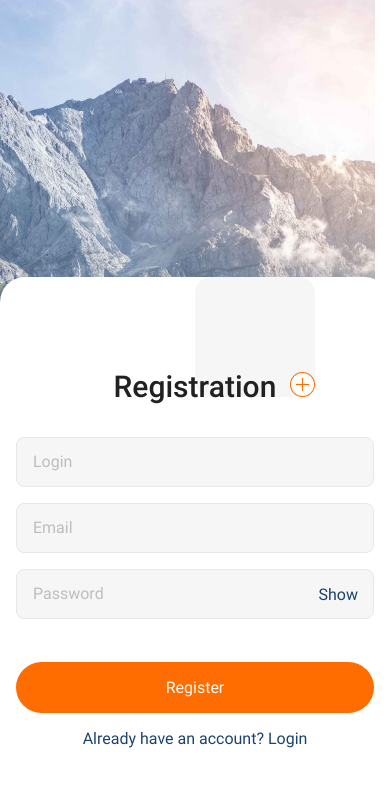
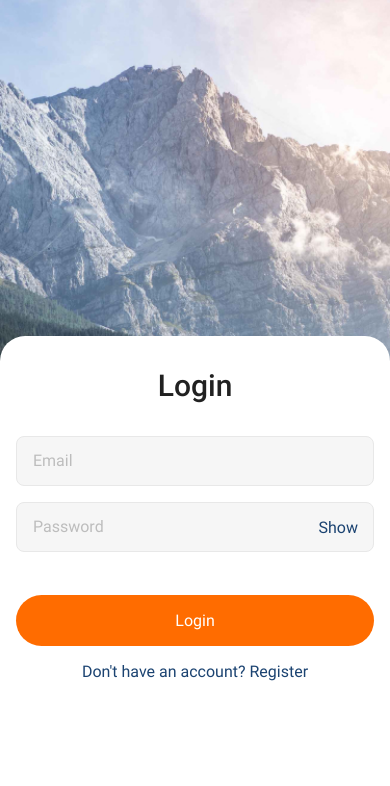
Before and after one commit to i-havr/react-native, a React Native app: screen / in a window 390 px wide. Shown: the top 786 px of the page. Built offline with nearby package versions, Linux system fonts and the light colour scheme.

Commit message:
add field check to login form

```diff
--- a/App.js
+++ b/App.js
@@ -18,8 +18,8 @@ export default function App() {
 
   return (
     <View style={styles.container}>
-      <RegistrationScreen />
-      {/* <LoginScreen /> */}
+      {/* <RegistrationScreen /> */}
+      <LoginScreen />
       <StatusBar style="auto" />
     </View>
   );
--- a/src/Screens/LoginScreen.jsx
+++ b/src/Screens/LoginScreen.jsx
@@ -30,14 +30,14 @@ export default function LoginScreen() {
 
     const { email, password } = formData;
 
-    if (email.length === 0 || password.length === 0) {
+    if (email.trim().length === 0 || password.trim().length === 0) {
       console.log("All fields are required!");
       return;
     }
 
     const normalizedFormData = {
-      email: email.toLowerCase(),
-      password,
+      email: email.trim().toLowerCase(),
+      password: password.trim(),
     };
 
     Keyboard.dismiss();
@@ -107,7 +107,7 @@ export default function LoginScreen() {
                     }
                     value={formData.password}
                     placeholder="Password"
-                    secureTextEntry
+                    secureTextEntry={isHidePassword ? true : false}
                     keyboardType="default"
                     placeholderTextColor="#BDBDBD"
                     // onFocus={() => {
@@ -123,7 +123,7 @@ export default function LoginScreen() {
                 </View>
               </KeyboardAvoidingView>
               <TouchableOpacity
-                onPress={keyboardHide}
+                onPress={handleSubmit}
                 style={styles.loginButton}
                 activeOpacity={0.7}
               >
```
